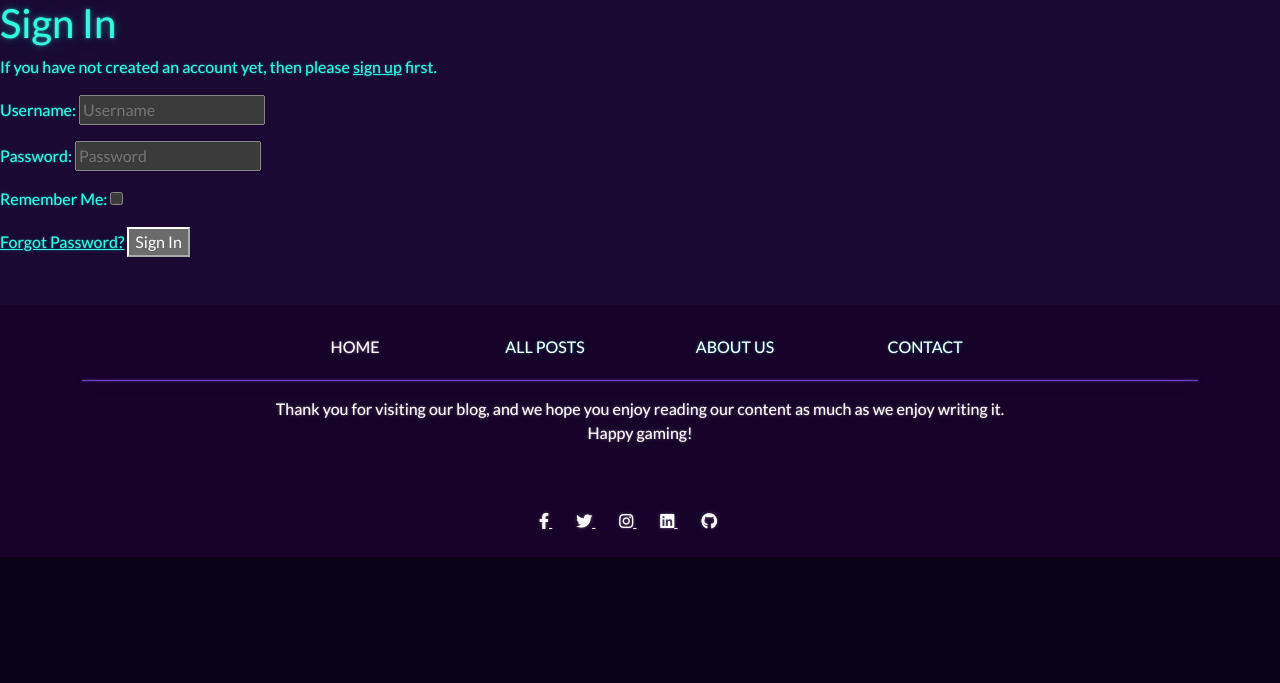
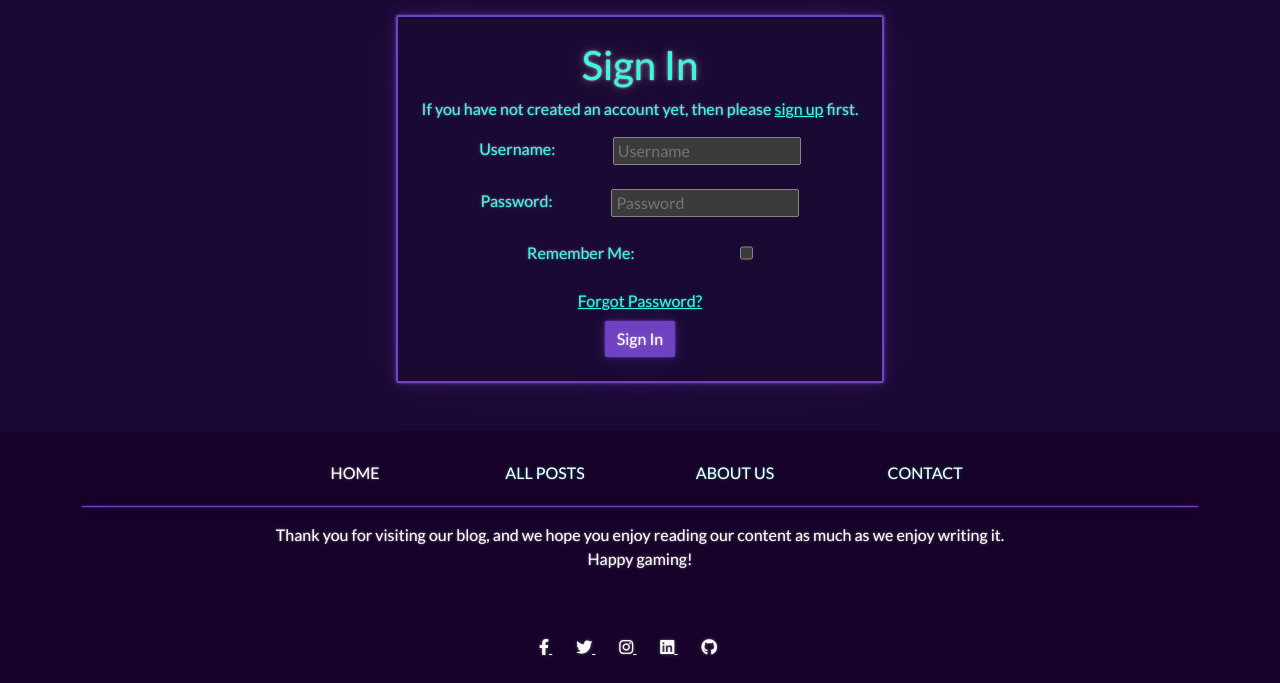
Before and after one commit to mich1991/Nerd_Cave, a Django app: page /accounts/login/ in a window 1280 px wide. Shown: the part 457-1140 px from the top of the page. Before the commit the page ends 1014 px from the top, so only its background shows below. Run offline with Django 4.2, Linux system fonts and the light colour scheme; some libraries are stand-ins or nearby versions.

Commit message:
Add styling to login and signup template

```diff
--- /dev/null
+++ b/static/auth.css
@@ -0,0 +1,8 @@
+form p {
+    display: flex;
+    width: 100%;
+    justify-content: space-evenly;
+}
+form p input {
+    padding: 0 3px;
+}
--- a/templates/account/login.html
+++ b/templates/account/login.html
@@ -1,46 +1,39 @@
 {% extends "base.html" %}
-
+{% load static %}
 {% load i18n %}
 {% load account socialaccount %}
 
-{% block head_title %}{% trans "Sign In" %}{% endblock %}
+{% block css_files %}
+    <link rel="stylesheet" href="{% static 'auth.css' %}">
+{% endblock %}
+
+{% block hero-image-url %}
+    url('https://res.cloudinary.com/dxtsy4mcr/image/upload/v1672875464/carl-raw-m3hn2Kn5Bns-unsplash_jqfrri.jpg')
+{% endblock %}
+{% block hero-heading %}
+    Sign In
+{% endblock %}
+{% block hero-subheading %}
+    Comment section has awaits your return!
+{% endblock %}
+
+{% block title %}Nerd Cave - {% trans "Sign In" %}{% endblock %}
 
 {% block content %}
-
-<h1>{% trans "Sign In" %}</h1>
-
-{% get_providers as socialaccount_providers %}
-
-{% if socialaccount_providers %}
-<p>{% blocktrans with site.name as site_name %}Please sign in with one
-of your existing third party accounts. Or, <a href="{{ signup_url }}">sign up</a>
-for a {{ site_name }} account and sign in below:{% endblocktrans %}</p>
-
-<div class="socialaccount_ballot">
-
-  <ul class="socialaccount_providers">
-    {% include "socialaccount/snippets/provider_list.html" with process="login" %}
-  </ul>
-
-  <div class="login-or">{% trans 'or' %}</div>
-
-</div>
-
-{% include "socialaccount/snippets/login_extra.html" %}
-
-{% else %}
-<p>{% blocktrans %}If you have not created an account yet, then please
+<div class="d-flex justify-content-center">
+    <div class="card border-primary mt-3 p-4">
+        <h1 class="text-center">{% trans "Sign In" %}</h1>
+        <p class="text-center">{% blocktrans %}If you have not created an account yet, then please
         <a href="{{ signup_url }}">sign up</a> first.{% endblocktrans %}</p>
-{% endif %}
-
-<form class="login" method="POST" action="{% url 'account_login' %}">
+        <form class="login d-flex flex-column justify-content-center align-items-center gap-2" method="POST" action="{% url 'account_login' %}">
             {% csrf_token %}
             {{ form.as_p }}
             {% if redirect_field_value %}
             <input type="hidden" name="{{ redirect_field_name }}" value="{{ redirect_field_value }}" />
             {% endif %}
             <a class="button secondaryAction" href="{% url 'account_reset_password' %}">{% trans "Forgot Password?" %}</a>
-  <button class="primaryAction" type="submit">{% trans "Sign In" %}</button>
+            <button class="btn btn-primary" type="submit">{% trans "Sign In" %}</button>
         </form>
-
+    </div>
+</div>
 {% endblock %}
```
Also changed, not shown: templates/account/signup.html (+28 -10 lines). Lines whose indentation alone changed are shown as unchanged.
